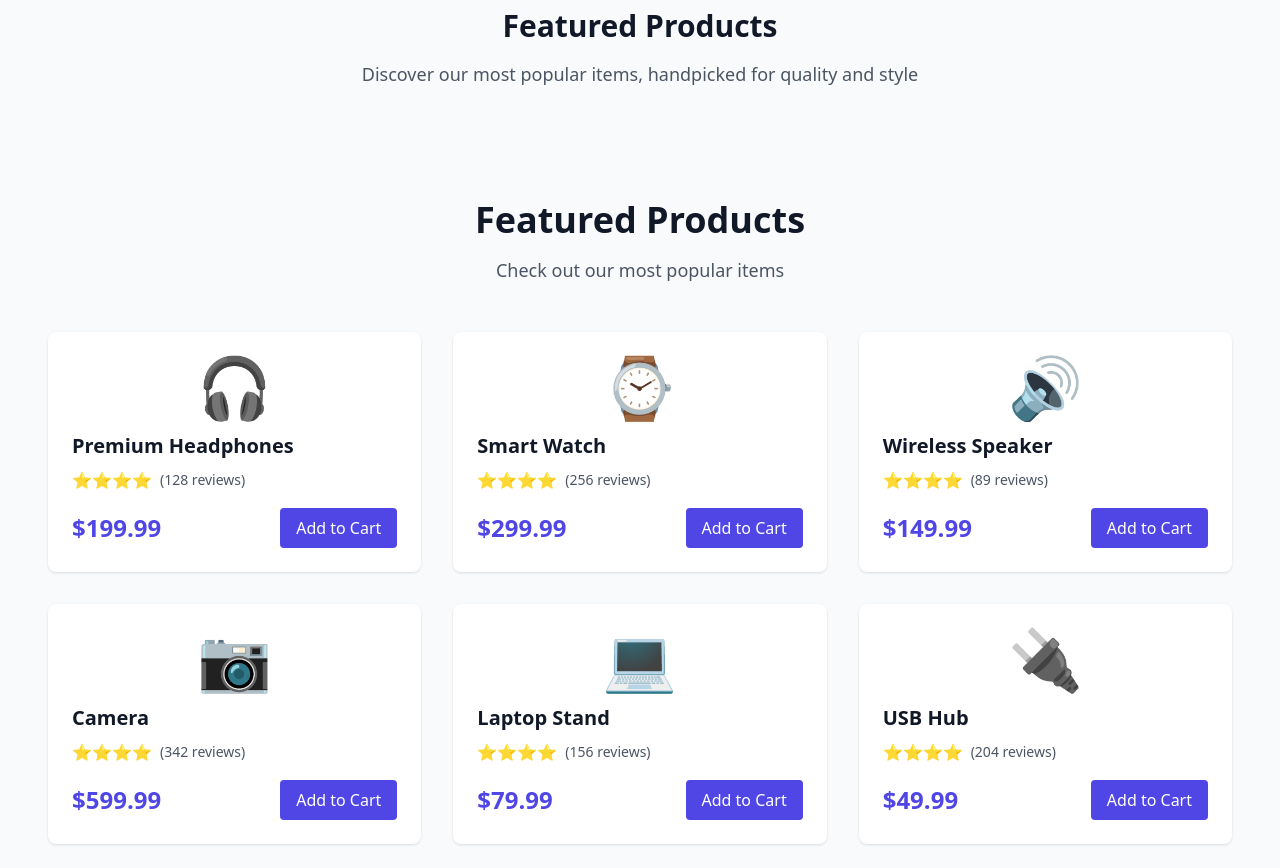
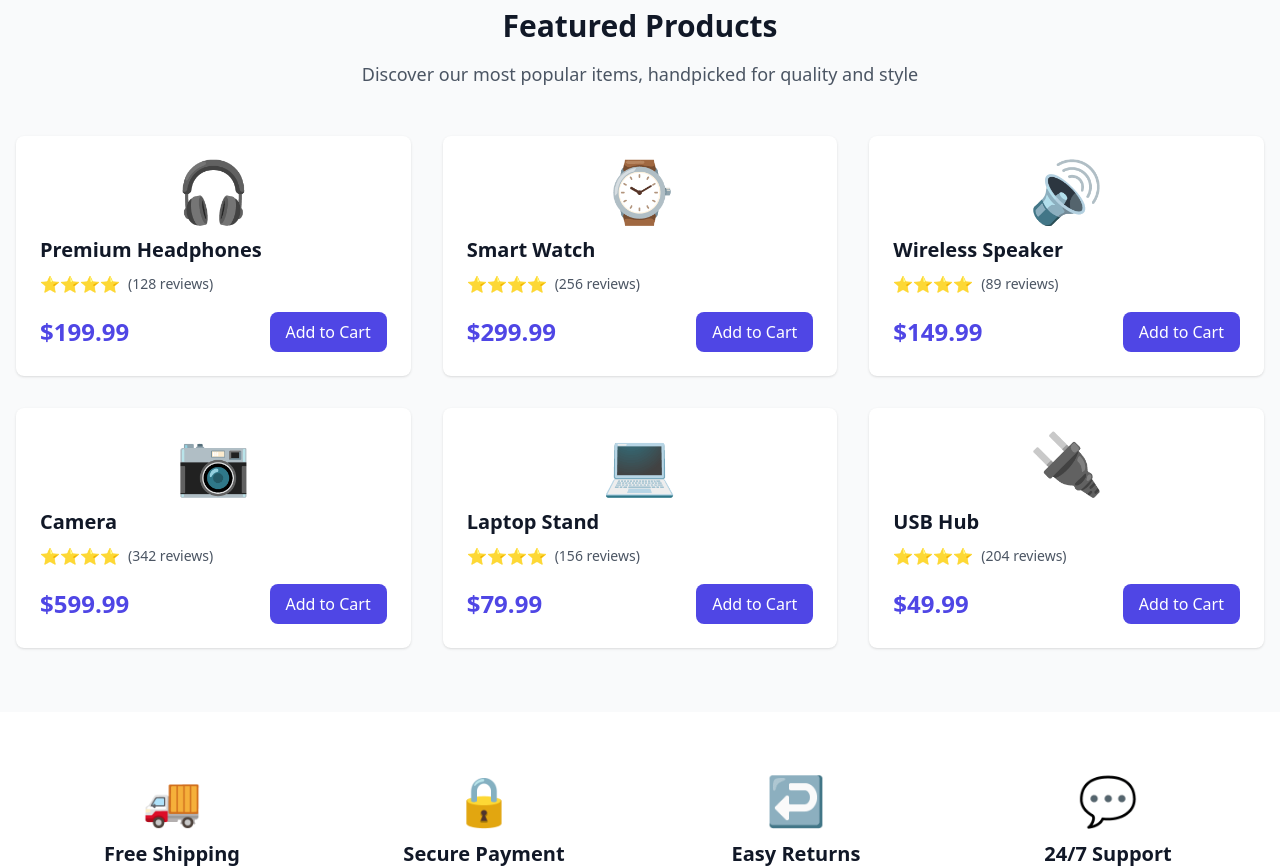
Before and after one commit to OhoBEiD/ai-demo-shop, a Next.js app: page / in a window 1280 px wide. Shown: the part 520-1388 px from the top of the page. Built offline with nearby package versions, Linux system fonts and the light colour scheme.

Commit message:
Update src/components/FeaturedProducts.tsx

```diff
--- a/src/components/FeaturedProducts.tsx
+++ b/src/components/FeaturedProducts.tsx
@@ -11,30 +11,27 @@ const products = [
 
 export default function FeaturedProducts() {
   return (
-    <section className="py-16 bg-gray-50">
-      <div className="max-w-7xl mx-auto px-4 sm:px-6 lg:px-8">
-        <div className="text-center mb-12">
-          <h2 className="text-4xl font-bold text-gray-900 mb-4">Featured Products</h2>
-          <p className="text-gray-600 text-lg">Check out our most popular items</p>
-        </div>
-
     <div className="grid grid-cols-1 md:grid-cols-2 lg:grid-cols-3 gap-8">
       {products.map((product) => (
-            <div key={product.id} className="bg-white rounded-lg shadow hover:shadow-lg transition p-6">
-              <div className="text-6xl mb-4 text-center">{product.image}</div>
+        <div key={product.id} className="bg-white rounded-lg shadow hover:shadow-lg transition-shadow duration-300 p-6 group">
+          <div className="text-6xl mb-4 text-center group-hover:scale-110 transition-transform duration-300">
+            {product.image}
+          </div>
           <h3 className="text-xl font-semibold text-gray-900 mb-2">{product.name}</h3>
           <div className="flex items-center mb-4">
-                <div className="flex text-yellow-400">{'⭐'.repeat(Math.floor(product.rating))}</div>
+            <div className="flex text-yellow-400">
+              {'⭐'.repeat(Math.floor(product.rating))}
+            </div>
             <span className="text-gray-600 text-sm ml-2">({product.reviews} reviews)</span>
           </div>
           <div className="flex justify-between items-center">
             <span className="text-2xl font-bold text-indigo-600">{product.price}</span>
-                <button className="bg-indigo-600 text-white px-4 py-2 rounded hover:bg-indigo-700 transition">Add to Cart</button>
+            <button className="bg-indigo-600 text-white px-4 py-2 rounded-lg hover:bg-indigo-700 transition-colors duration-200 font-medium">
+              Add to Cart
+            </button>
           </div>
         </div>
       ))}
     </div>
-      </div>
-    </section>
   )
 }
```
Lines whose indentation alone changed are shown as unchanged.
